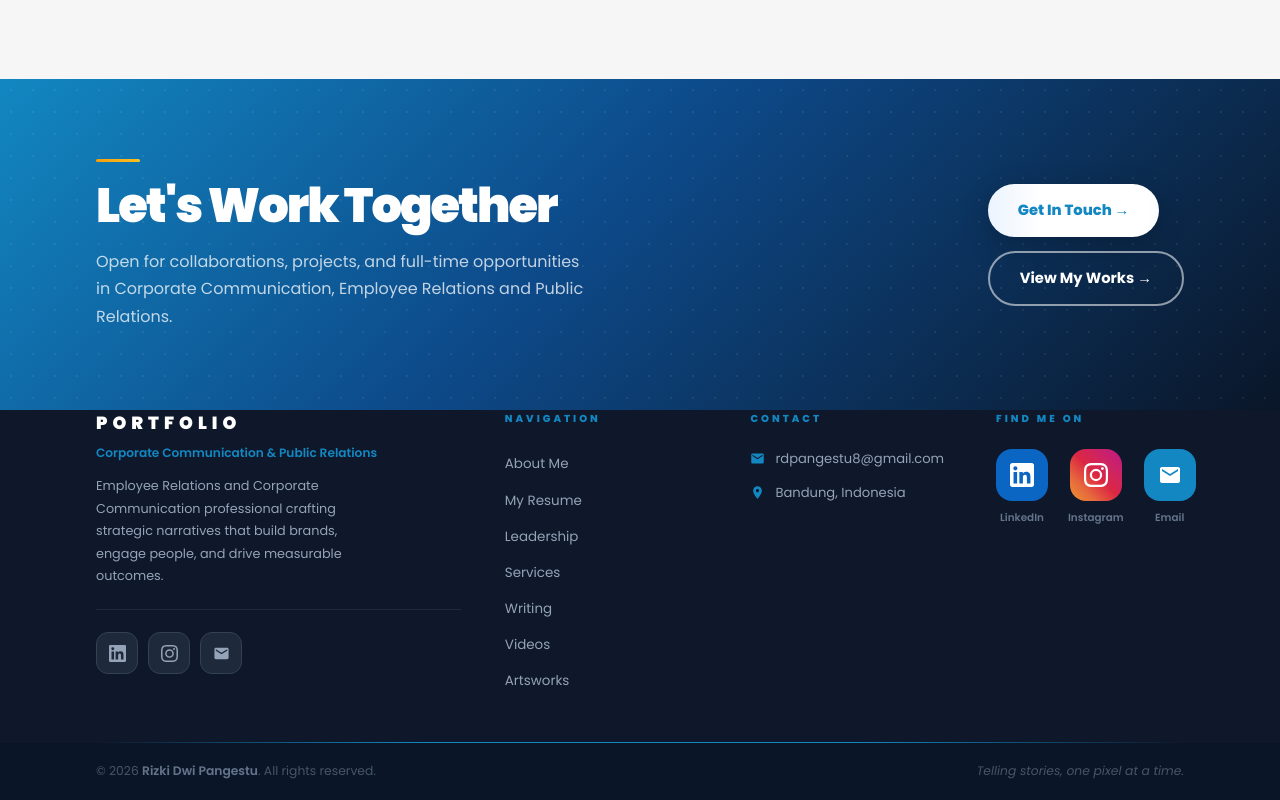
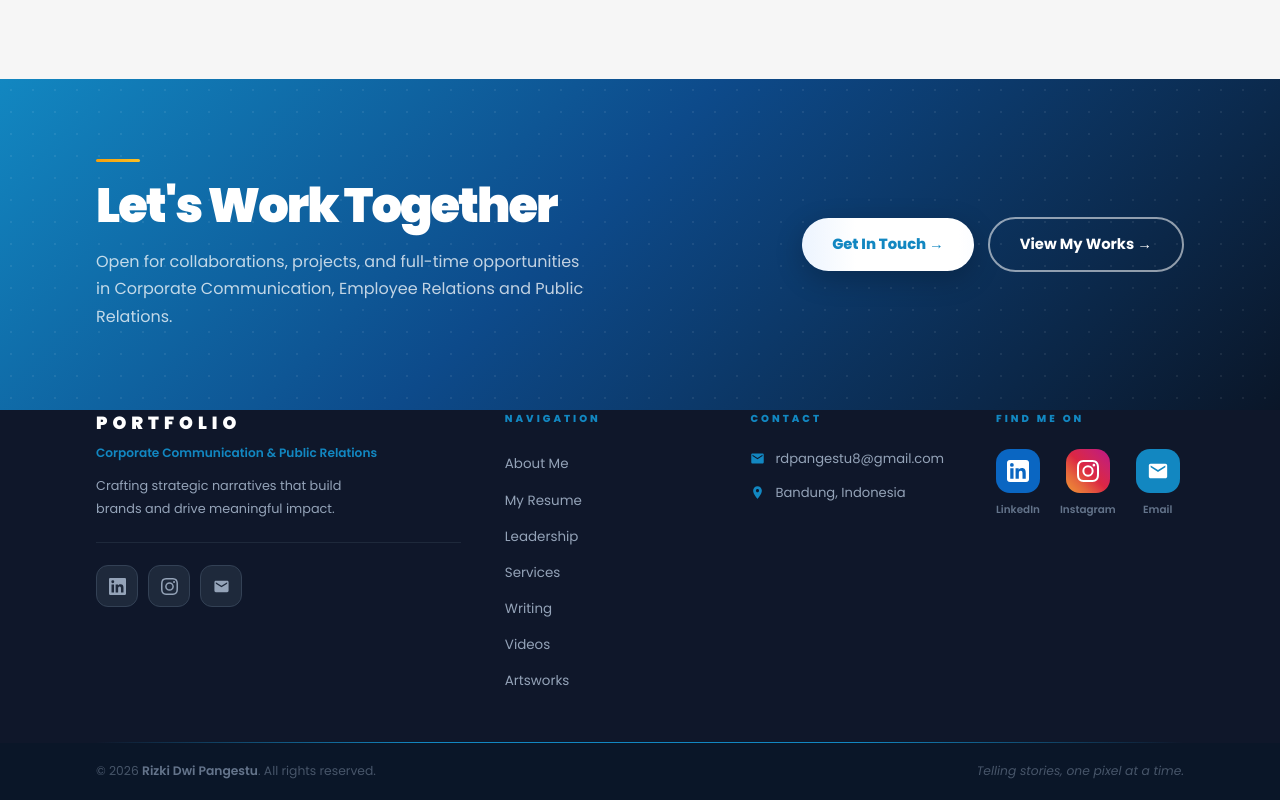
Before and after one commit to rzkidwip/portfolio, a plain HTML site: page about.html in a window 1280 px wide. Shown: the part 2800-3600 px from the top of the page. Drawn offline with Linux system fonts and the light colour scheme.

Commit message:
Fix footer - horizontal CTA buttons, column alignment, shorter bio, smaller icons
Co-Authored-By: Claude Sonnet 4.6 <noreply@anthropic.com>

```diff
--- a/about.html
+++ b/about.html
@@ -568,7 +568,7 @@
           <div class="fn-col fn-brand">
             <a href="index.html" class="fn-logo">Portfolio</a>
             <p class="fn-tagline">Corporate Communication &amp; Public Relations</p>
-            <p class="fn-desc">Employee Relations and Corporate Communication professional crafting strategic narratives that build brands, engage people, and drive measurable outcomes.</p>
+            <p class="fn-desc">Crafting strategic narratives that build brands and drive meaningful impact.</p>
             <div class="fn-brand-divider"></div>
             <div class="fn-brand-socials">
               <a href="https://linkedin.com/in/rizkidwipangestu" target="_blank" class="fn-bs" aria-label="LinkedIn"><svg viewBox="0 0 24 24" fill="currentColor"><path d="M20.447 20.452h-3.554v-5.569c0-1.328-.027-3.037-1.852-3.037-1.853 0-2.136 1.445-2.136 2.939v5.667H9.351V9h3.414v1.561h.046c.477-.9 1.637-1.85 3.37-1.85 3.601 0 4.267 2.37 4.267 5.455v6.286zM5.337 7.433a2.062 2.062 0 0 1-2.063-2.065 2.064 2.064 0 1 1 2.063 2.065zm1.782 13.019H3.555V9h3.564v11.452zM22.225 0H1.771C.792 0 0 .774 0 1.729v20.542C0 23.227.792 24 1.771 24h20.451C23.2 24 24 23.227 24 22.271V1.729C24 .774 23.2 0 22.222 0h.003z"/></svg></a>
--- a/css/style.css
+++ b/css/style.css
@@ -1150,8 +1150,8 @@ button { font-family: inherit; cursor: pointer; border: none; background: none;
   line-height: 1.72; max-width: 500px;
 }
 .fn-cta-btns {
-  display: flex; flex-direction: column; gap: 14px;
-  align-items: flex-start; flex-shrink: 0;
+  display: flex; flex-direction: row; gap: 14px;
+  align-items: center; flex-shrink: 0; flex-wrap: wrap;
 }
 
 @keyframes fn-shimmer {
@@ -1190,10 +1190,11 @@ button { font-family: inherit; cursor: pointer; border: none; background: none;
 .fn-grid {
   display: grid;
   grid-template-columns: 35% 20% 20% 25%;
-  gap: 0 28px; margin-bottom: 48px; align-items: start;
+  gap: 0 28px; margin-bottom: 48px;
+  align-items: flex-start;
 }
 .fn-col {
-  text-align: left; align-self: start; padding-right: 16px;
+  text-align: left; align-self: flex-start; padding-right: 16px;
   opacity: 0; transform: translateY(24px);
   transition: opacity 0.55s ease, transform 0.55s ease;
 }
@@ -1260,8 +1261,8 @@ button { font-family: inherit; cursor: pointer; border: none; background: none;
 }
 .fn-social:hover { transform: scale(1.12); }
 .fn-social svg {
-  width: 24px; height: 24px; color: #fff;
-  padding: 14px; box-sizing: content-box; border-radius: 16px;
+  width: 22px; height: 22px; color: #fff;
+  padding: 11px; box-sizing: content-box; border-radius: 14px;
   display: block;
 }
 .fn-social::after {
```
Also changed, not shown: artsworks.html (+1 -1 lines), index.html (+1 -1 lines), resume.html (+1 -1 lines), services.html (+1 -1 lines), videos.html (+1 -1 lines), writing.html (+1 -1 lines).
